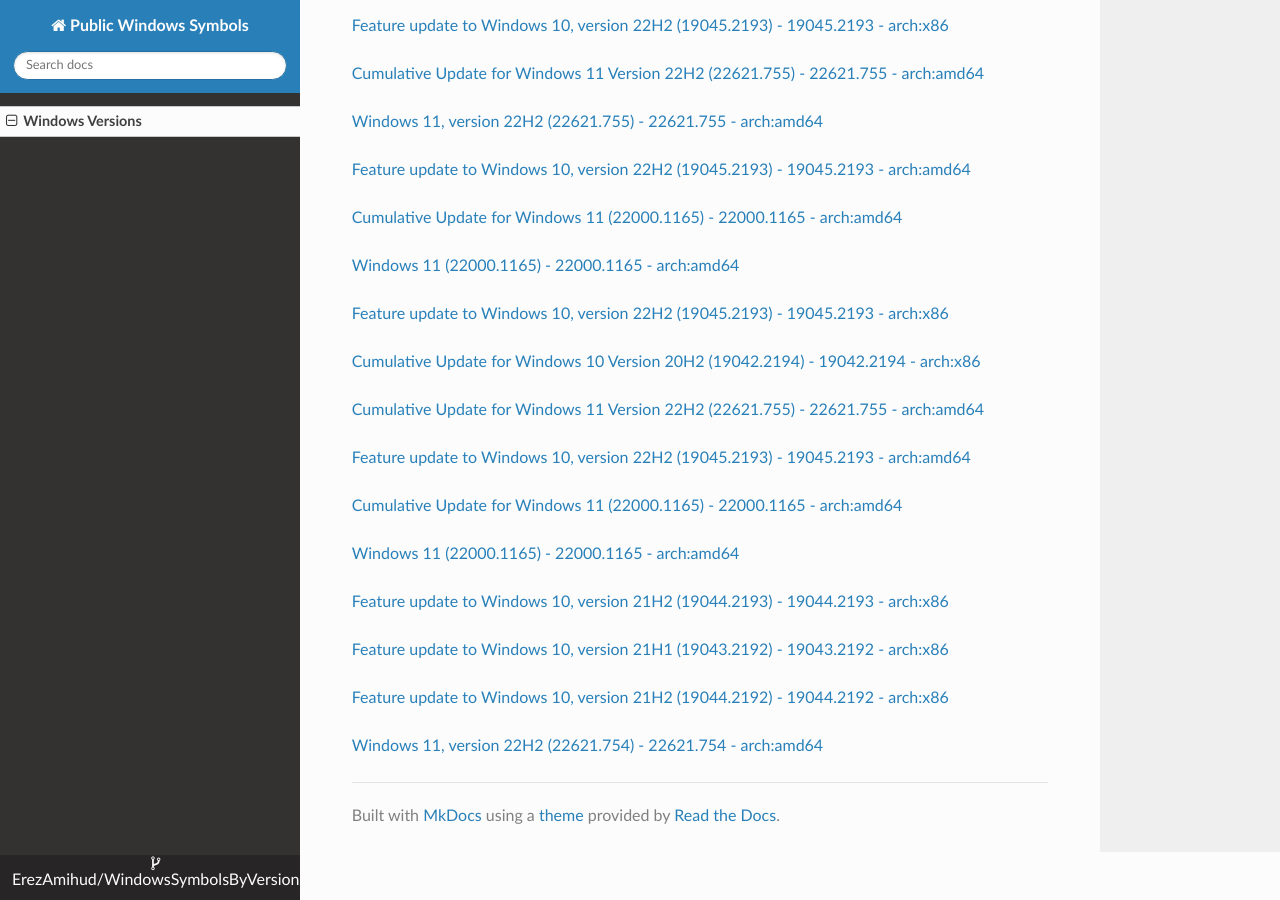
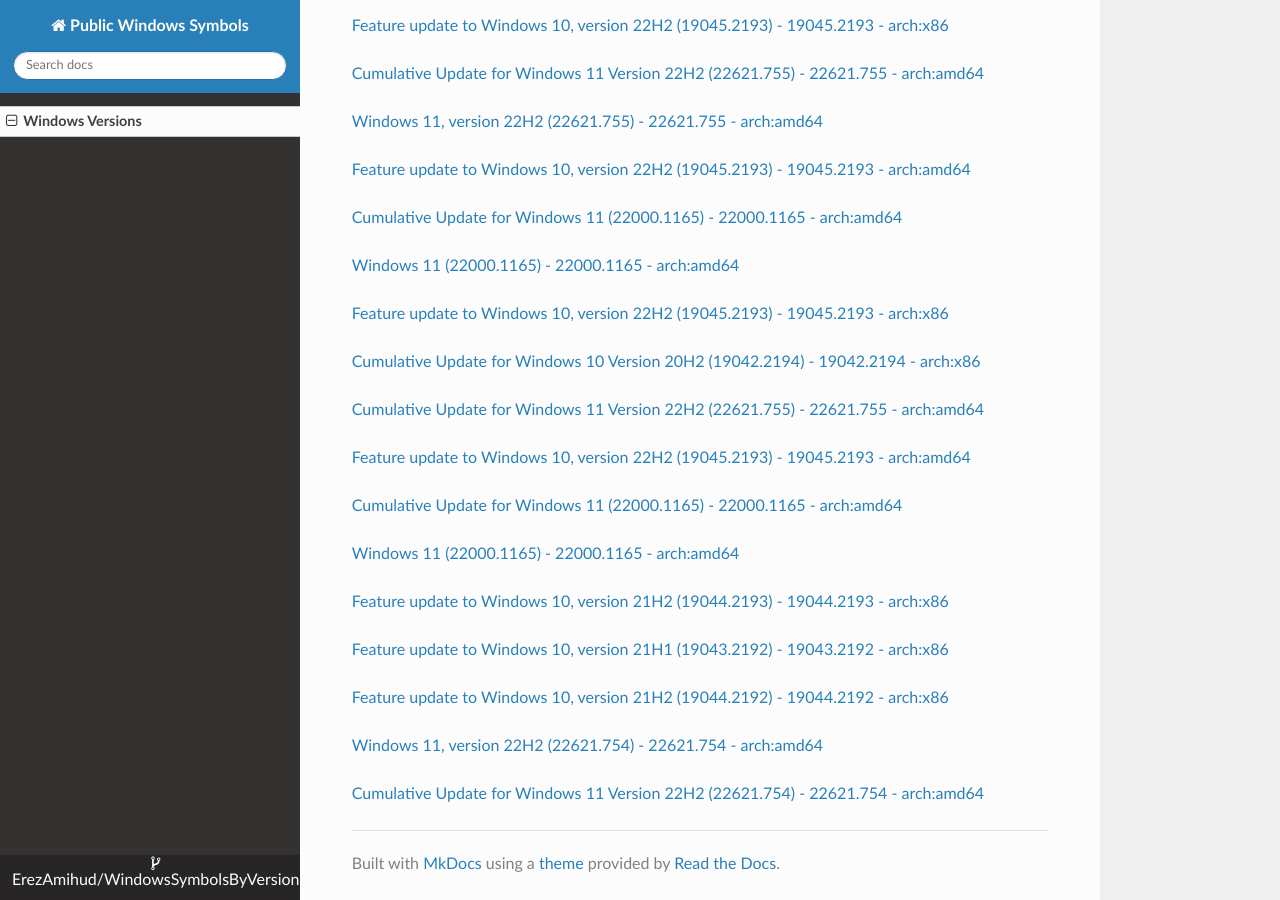
Before and after one commit to ErezAmihud/WindowsSymbolsByVersion, an MkDocs documentation site: the page built from docs/index.md, in a window 1280 px wide and 900 px high, scrolled down 47621 px. Built offline with MkDocs 1.6.1, drawn with Linux system fonts in a browser that asks for light colours; nearby versions of some CDN libraries.

Commit message:
Automated commit, add manifest for 5b232720-2c83-4f7c-8fc7-e2235c73fd0e

```diff
--- a/docs/index.md
+++ b/docs/index.md
@@ -2803,3 +2803,6 @@
 
 
 [Windows 11, version 22H2 (22621.754) - 22621.754 - arch:amd64](https://github.com/ErezAmihud/WindowsSymbolsByVersion/blob/main/manifests/cbe3e8dc-d574-4480-b437-c7497a3cef21.manifest)
+
+
+[Cumulative Update for Windows 11 Version 22H2 (22621.754) - 22621.754 - arch:amd64](https://github.com/ErezAmihud/WindowsSymbolsByVersion/blob/main/manifests/5b232720-2c83-4f7c-8fc7-e2235c73fd0e.manifest)
```
Also changed, not shown: process_builds.json (+1 -1 lines), 1 other file.
